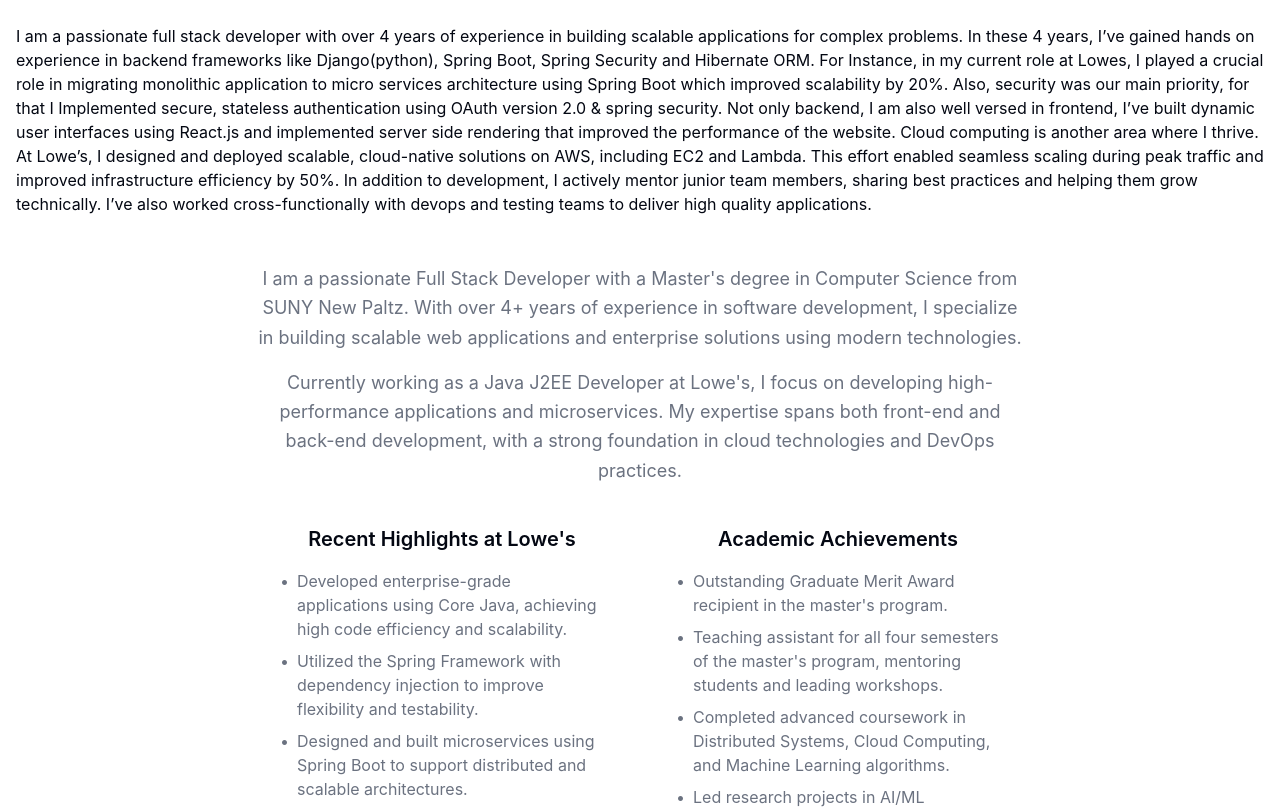
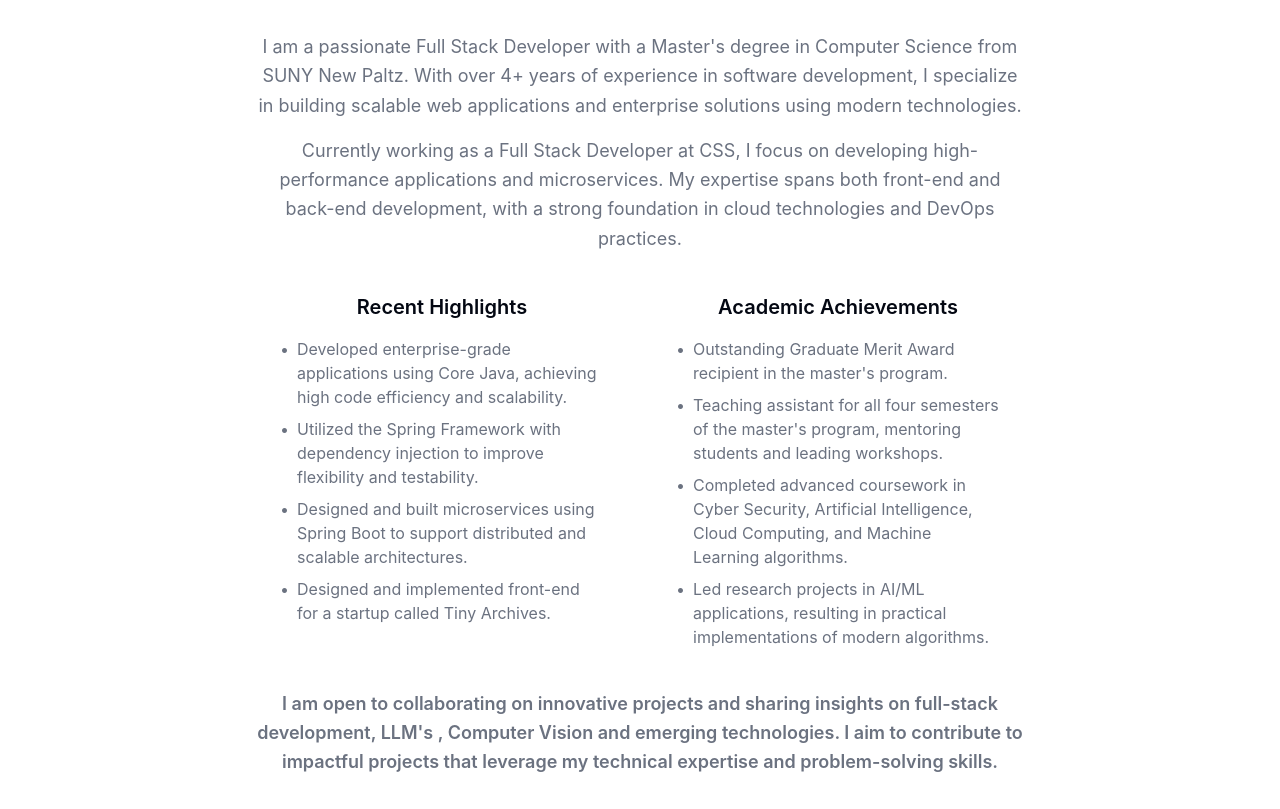
Before and after one commit to GaneshVarma1/Nandini-Portfolio, a React (Vite) app: page / in a window 1280 px wide. Shown: the part 940-1749 px from the top of the page. Built offline with nearby package versions, Linux system fonts and the light colour scheme.

Commit message:
changes exp

```diff
--- a/src/components/sections/About.tsx
+++ b/src/components/sections/About.tsx
@@ -233,7 +233,7 @@ const experience = [
     role: "Java J2EE Developer",
     company: "Career Soft Solutions",
     location: "New Jersey",
-    duration: "May 2023 - Present",
+    duration: "Dec 2024 - Present",
     responsibilities: [
       "Developed and maintained enterprise-grade applications using Core Java, ensuring 99% code efficiency.",
       "Enhanced maintainability of applications by 30% through the application of Spring Framework features.",
@@ -253,6 +253,31 @@ const experience = [
       "AWS",
       "Jenkins",
       "Docker",
+    ],
+  },
+  {
+    role: "Founding Software Engineer",
+    company: "Tiny Archives",
+    location: "New York",
+    duration: "June 2024 - Oct 2024",
+    responsibilities: [
+      "Built and optimized web applications for managing archival data, leveraging React, TypeScript, and Tailwind CSS for a scalable front-end architecture.",
+"Collaborated with a team of 6 engineers to design the platform, with minimal response time and improving overall user satisfaction.",
+"Developed back-end services using Python, Django, and AWS (S3, Lambda), focusing on performance and security compliance.",
+"Implemented authentication using AWS Cogntito for safe and secure user verifications. Integrated AWS Cognito with Django framework to simultaneously update passowrds in databse (postgreSQL) and AWS",
+"Implemented version control practices using Git and GitHub, ensuring efficient collaboration and CI/CD pipelines for seamless deployments.",
+"Researched on AWS Bedrock, LLM's and AWS sagemaker to know which is best to develop a chatbot for Tiny Archives. Utilized Scrappy and Beautiful soup for scraping important data from vast training data."
+    ],
+    technologies: [
+      "React.js",
+      "Django",
+      "Tailwind CSS",
+      "PostgreSQL",
+      "AWS",
+      "CI/CD",
+      "Git",
+      "Docker",
+      "TypeScript"
     ],
   },
   {
@@ -276,17 +301,18 @@ const experience = [
     ],
   },
   {
-    role: "Java Developer",
+    role: "Full Stack Developer",
     company: "Virtusa",
     location: "India",
     duration: "Oct 2020 - June 2021",
     responsibilities: [
-      "Designed Java-based applications using OOP principles for enhanced modularity.",
-      "Implemented microservices architecture using Spring Boot.",
+      "Developed a consolidated dashboard to compare the trends, storages, traffic for AWS, GCP and Azure clouds",
+      "Developed responsive UI interface with React.js, CSS, and JavaScript.",
+     "Designed Java-based back-end applications using spring boot for enhanced modularity.",
       "Leveraged AWS services to improve scalability and application availability.",
-      "Developed responsive UI interfaces with Angular, CSS, and JavaScript.",
+      "Utilized AWS dynamoDB, Lambda functions and S3 buckets to fetch and store data from multiple clouds."
     ],
-    technologies: ["Java", "Spring Boot", "AWS", "HTML", "CSS", "JavaScript"],
+    technologies: ["Java", "Spring Boot", "AWS", "React.js", "CSS", "JavaScript"],
   },
 ];
 
@@ -295,7 +321,7 @@ const education = [
     type: "degree",
     degree: "Master's degree in Computer Science",
     school: "State University of New York (SUNY), New Paltz",
-    duration: "August 2022 - May 2023",
+    duration: "August 2022 - May 2024",
     achievements: [
       "Graduated with the Outstanding Graduate Award.",
       "Teaching Assistant for all four semesters, mentoring students and leading workshops.",
@@ -313,28 +339,13 @@ const education = [
 const certifications = [
   {
     type: "certification",
-    name: "AWS Certified Solutions Architect – Associate",
-    organization: "Amazon Web Services (AWS)",
-    issuedDate: "June 2023",
+    name: "Oracle certified Professional Java SE 11 Developer ",
+    organization: "Oracle",
+    issuedDate: "Sept 2021",
     description:
-      "Validated expertise in designing and deploying scalable systems on AWS.",
+      "Validated expertise in core java.",
   },
-  {
-    type: "certification",
-    name: "Certified Kubernetes Administrator (CKA)",
-    organization: "Cloud Native Computing Foundation",
-    issuedDate: "April 2023",
-    description:
-      "Demonstrated proficiency in managing Kubernetes clusters for production environments.",
-  },
-  {
-    type: "certification",
-    name: "Microsoft Certified: Azure Developer Associate",
-    organization: "Microsoft",
-    issuedDate: "December 2022",
-    description:
-      "Specialized in building, testing, and maintaining cloud applications using Azure services.",
-  },
+
 ];
 
 const About = () => {
@@ -354,8 +365,6 @@ const About = () => {
           className="mb-12"
         >
           <h2 className="text-center text-3xl font-bold">About Me</h2>
-          <p className="mt-10">I am a passionate full stack developer with over 4 years of experience in building scalable applications for complex problems. In these 4 years, I’ve gained hands on experience in backend frameworks like Django(python), Spring Boot, Spring Security and Hibernate ORM. For Instance, in my current role at Lowes, I played a crucial role in migrating monolithic application to micro services architecture using Spring Boot which improved scalability by 20%. Also, security was our main priority, for that I Implemented secure, stateless authentication using OAuth version 2.0 & spring security. Not only backend, I am also well versed in frontend, I’ve built dynamic user interfaces using React.js and implemented server side rendering that improved the performance of the website. Cloud computing is another area where I thrive. At Lowe’s, I designed and deployed scalable, cloud-native solutions on AWS, including EC2 and Lambda. This effort enabled seamless scaling during peak traffic and improved infrastructure efficiency by 50%. In addition to development, I actively mentor junior team members, sharing best practices and helping them grow technically. I’ve also worked cross-functionally with devops and testing teams to deliver high quality applications.
-      </p>
         </motion.div>
 
         {/* Introduction Section */}
@@ -375,7 +384,7 @@ const About = () => {
               technologies.
             </p>
             <p className="text-lg leading-relaxed text-muted-foreground">
-              Currently working as a Java J2EE Developer at Lowe's, I focus on
+              Currently working as a Full Stack Developer at CSS, I focus on
               developing high-performance applications and microservices. My
               expertise spans both front-end and back-end development, with a
               strong foundation in cloud technologies and DevOps practices.
@@ -386,7 +395,7 @@ const About = () => {
               <div className="grid gap-6 md:grid-cols-2">
                 <div className="rounded-lg bg-background/50 p-6 backdrop-blur">
                   <h4 className="mb-4 text-xl font-semibold">
-                    Recent Highlights at Lowe's
+                    Recent Highlights
                   </h4>
                   <ul className="space-y-2 text-left text-muted-foreground">
                     <li className="flex items-start">
@@ -413,10 +422,10 @@ const About = () => {
                     <li className="flex items-start">
                       <span className="mr-2">•</span>
                       <span>
-                        Integrated Kafka for real-time data flow, enhancing
-                        messaging efficiency within microservices.
+                        Designed and implemented front-end for a startup called Tiny Archives.
                       </span>
                     </li>
+
                   </ul>
                 </div>
 
@@ -443,7 +452,7 @@ const About = () => {
                     <li className="flex items-start">
                       <span className="mr-2">•</span>
                       <span>
-                        Completed advanced coursework in Distributed Systems,
+                        Completed advanced coursework in Cyber Security, Artificial Intelligence,
                         Cloud Computing, and Machine Learning algorithms.
                       </span>
                     </li>
@@ -462,7 +471,7 @@ const About = () => {
             {/* Collaboration Statement */}
             <p className="mt-6 text-lg leading-relaxed text-muted-foreground font-semibold">
               I am open to collaborating on innovative projects and sharing
-              insights on full-stack development, back-end architecture, and
+              insights on full-stack development, LLM's , Computer Vision and
               emerging technologies. I aim to contribute to impactful projects
               that leverage my technical expertise and problem-solving skills.
             </p>
--- a/src/components/sections/Contact.tsx
+++ b/src/components/sections/Contact.tsx
@@ -39,7 +39,7 @@ export function Contact() {
 
         <div className="flex justify-center gap-6 mt-4">
           <a
-            href="https://linkedin.com/in/nandinimorla"
+            href="https://linkedin.com/in/morla-nandini"
             target="_blank"
             rel="noopener noreferrer"
             className="hover:text-primary transition-colors"
@@ -55,7 +55,7 @@ export function Contact() {
             <Instagram size={28} />
           </a>
           <a
-            href="https://drive.google.com/file/d/1GtJKhSGd_fT4Sn_hshgeRJcDe0EEwu61/view"
+            href="https://drive.google.com/file/d/1KLexDkcr9fSnIMektSv27unj5w6Zwkhm/view?usp=drive_link"
             target="_blank"
             rel="noopener noreferrer"
             className="hover:text-primary transition-colors"
--- a/src/components/sections/Hero.tsx
+++ b/src/components/sections/Hero.tsx
@@ -80,7 +80,7 @@ function Hero() {
               </Button>
             </a>
             <a
-              href="https://drive.google.com/file/d/1GtJKhSGd_fT4Sn_hshgeRJcDe0EEwu61/view?usp=sharing"
+              href="https://drive.google.com/file/d/1KLexDkcr9fSnIMektSv27unj5w6Zwkhm/view?usp=sharing"
               target="_blank"
             >
               <Button
--- a/src/components/sections/Projects.tsx
+++ b/src/components/sections/Projects.tsx
@@ -24,9 +24,9 @@ const projects = [
     title: "Arena Games",
     description:
       "An intelligent chatbot that can analyze and respond to queries about any website's content when given its URL",
-    technologies: ["Next.js", "AI/ML", "TypeScript", "API Integration"],
-    demoLink: "https://chatbot-plum-ten.vercel.app",
-    githubLink: "https://github.com/morlanandini/chatbot",
+    technologies: ["Next.js", "Tailwind CSS", "TypeScript", "API Integration"],
+    demoLink: "https://2-player-games.vercel.app/",
+    githubLink: "https://github.com/morlanandini/2-player-games",
   },
   {
     title: "AddTips - Social Tips Platform",
```
